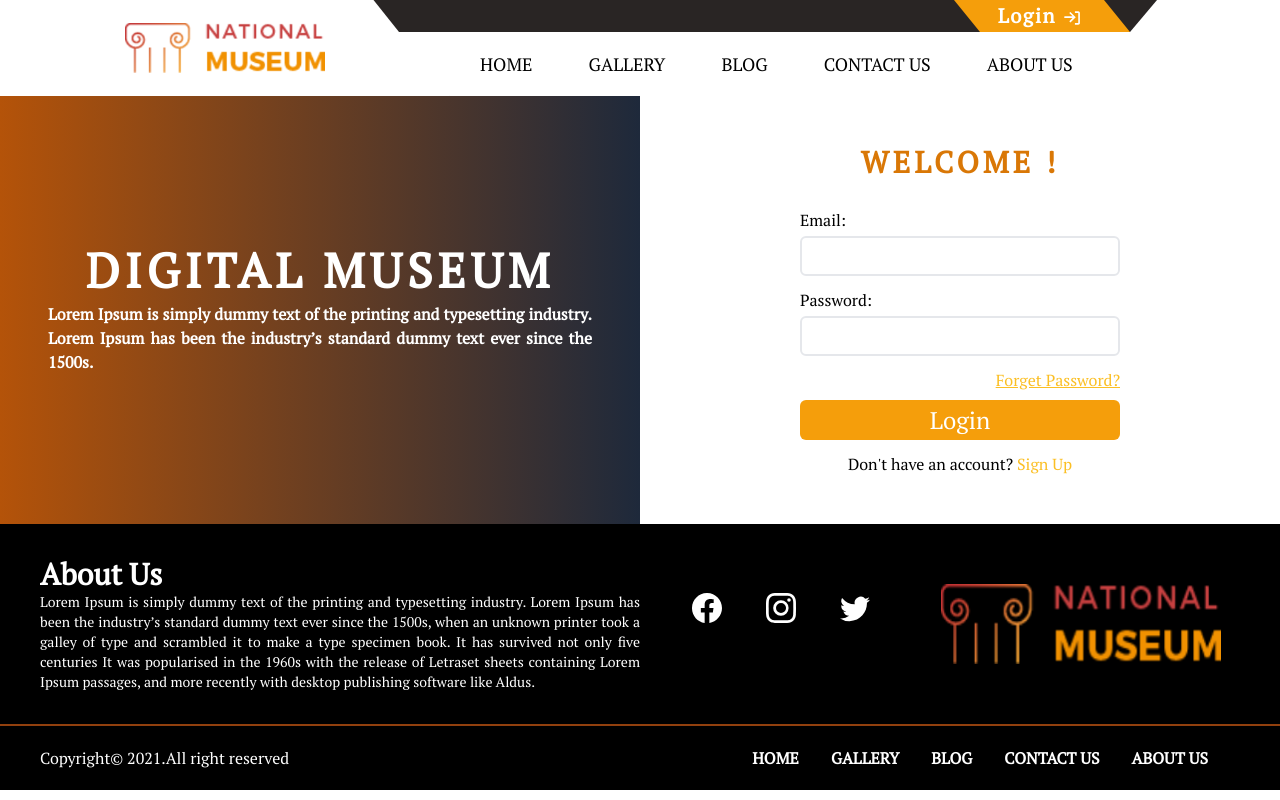
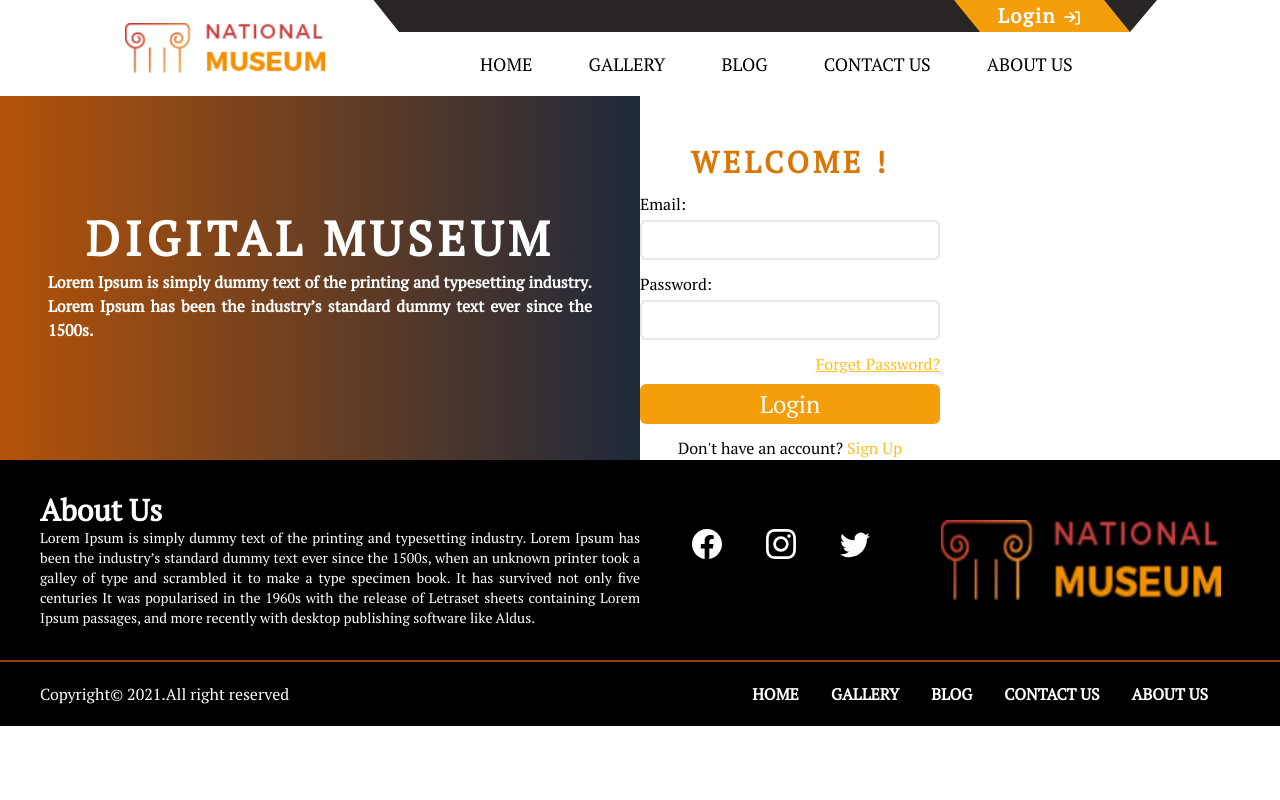
Before and after one commit to shrishkarki/Digital-Museum, a React (Create React App) app: page /Login in a window 1280 px wide. Built offline with nearby package versions, Linux system fonts and the light colour scheme; a web font is replaced by a local one; what tw-elements would draw is missing.

Commit message:
copy content from demo3

```diff
--- a/src/Components/Authentication/LoginData.js
+++ b/src/Components/Authentication/LoginData.js
@@ -48,25 +48,20 @@ setVisibility("visible")
 
   }
   return (
-    <form className='w-full md:w-1/2 flex flex-col justify-center items-center bg-white' onSubmit={submitLoginHandler}>
-        <div className='my-12 w-2/3 lg:w-1/2'>
+    <form className='W-1/2 flex flex-col  items-center ' onSubmit={submitLoginHandler}>
+    <div className='mt-12'>
     <h3 className='text-amber-600 text-3xl tracking-[4px] font-extrabold w-full text-center'>WELCOME !</h3>
-
-
-           <p className={`text-red-600 py-2 ${visibility} text-clip` }>{errorAuthorized.detail}</p>
-
-
     <div className='block my-3'>
 
         <label htmlFor='email'>Email:</label>
-            <input id='email' type="email" className='border-2 mt-1 block w-full h-10 rounded-md focus:outline-amber-300' onChange={(e)=>updateInputHandler(e)} onFocus={()=>setErrorAuthorized("")} required/>
+        <input id='email' type="email" className='border-2 mt-1 block w-[300px] h-10 rounded-md focus:outline-amber-300' onChange={(e)=>updateInputHandler(e)}/>
 
     </div>
 
     <div className='block my-3'>
 
         <label htmlFor='password'>Password:</label>
-            <input id='password' type="password" className='border-2 mt-1 block w-full h-10 rounded-md focus:outline-amber-300' onChange={(e)=>updateInputHandler(e)} required/>
+        <input id='password' type="password" className='border-2 mt-1 block w-[300px] h-10 rounded-md focus:outline-amber-300' onChange={(e)=>updateInputHandler(e)}/>
 
     </div>
 
```
Lines whose indentation alone changed are shown as unchanged.
